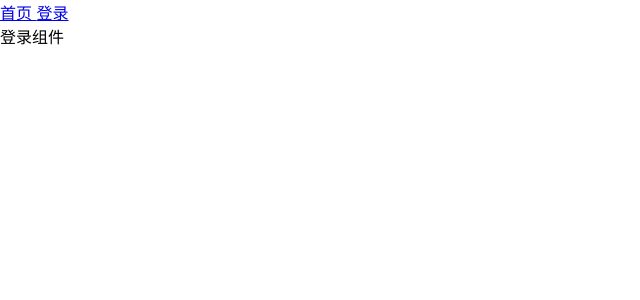
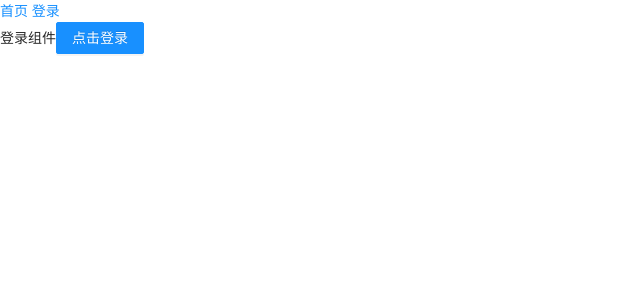
Before and after one commit to hai-an/Jikeyuan, a React (Create React App) app: page /login in a window 1280 px wide. Shown: the top 300 px of the page, without its empty margins (0-640 px from the left). Built offline with nearby package versions, Linux system fonts and the light colour scheme.

Commit message:
项目初始化-使用antd组件库

```diff
--- a/package.json
+++ b/package.json
@@ -6,6 +6,7 @@
     "@testing-library/jest-dom": "^5.16.5",
     "@testing-library/react": "^13.4.0",
     "@testing-library/user-event": "^13.5.0",
+    "antd": "4.24.10",
     "react": "^18.2.0",
     "react-dom": "^18.2.0",
     "react-router-dom": "^6.12.1",
--- a/src/App.js
+++ b/src/App.js
@@ -2,7 +2,7 @@
  $ *Author: hai_an 1207783846@qq.com
  $ *Date: 2023-06-09 16:39:41
  $ *LastEditors: hai_an 1207783846@qq.com
- $ *LastEditTime: 2023-06-09 18:02:26
+ $ *LastEditTime: 2023-06-09 18:16:53
  $ *FilePath: \jikeyuan-pc\src\App.js
  $ *Description:
  $ *
@@ -12,6 +12,8 @@ import { BrowserRouter as Router, Route, Routes, Link } from 'react-router-dom'
 import Home from './pages/Layout'
 import Login from './pages/Login'
 import NotFound from './pages/NotFound'
+
+
 function App() {
   return (
     <Router>
--- a/src/index.css
+++ b/src/index.css
@@ -1,3 +1,4 @@
+@import '~antd/dist/antd.css';
 body {
   margin: 0;
   font-family: -apple-system, BlinkMacSystemFont, 'Segoe UI', 'Roboto', 'Oxygen',
--- a/src/pages/Login/index.js
+++ b/src/pages/Login/index.js
@@ -1,7 +1,12 @@
 import React, { Component } from 'react'
-
+import { Button } from 'antd'
 export default class Login extends Component {
   render() {
-    return <div>登录组件</div>
+    return (
+      <div>
+        登录组件
+        <Button type="primary">点击登录</Button>{' '}
+      </div>
+    )
   }
 }
```
Also changed, not shown: 1 other file (tests, documents, lock files or other folders).
